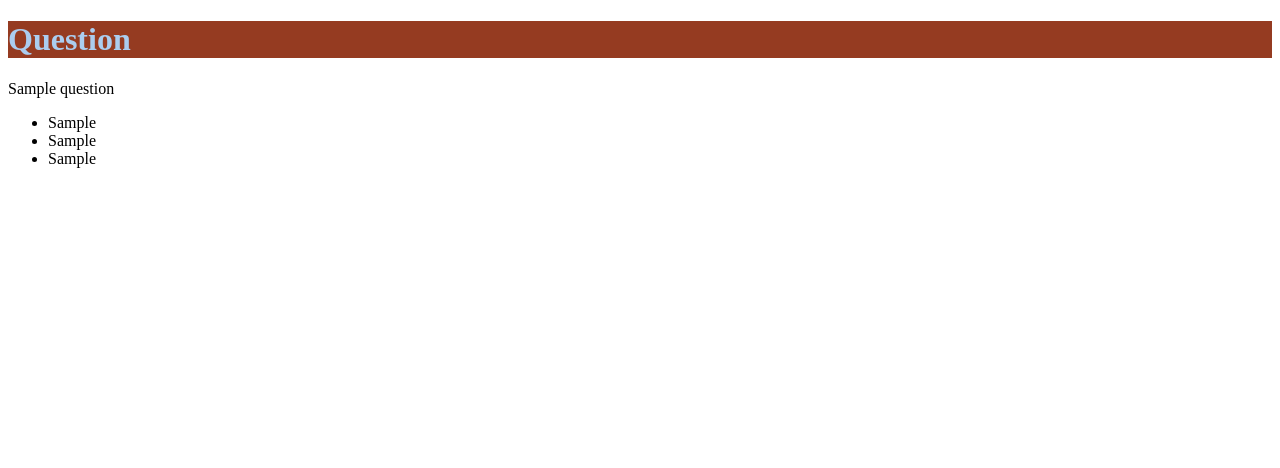
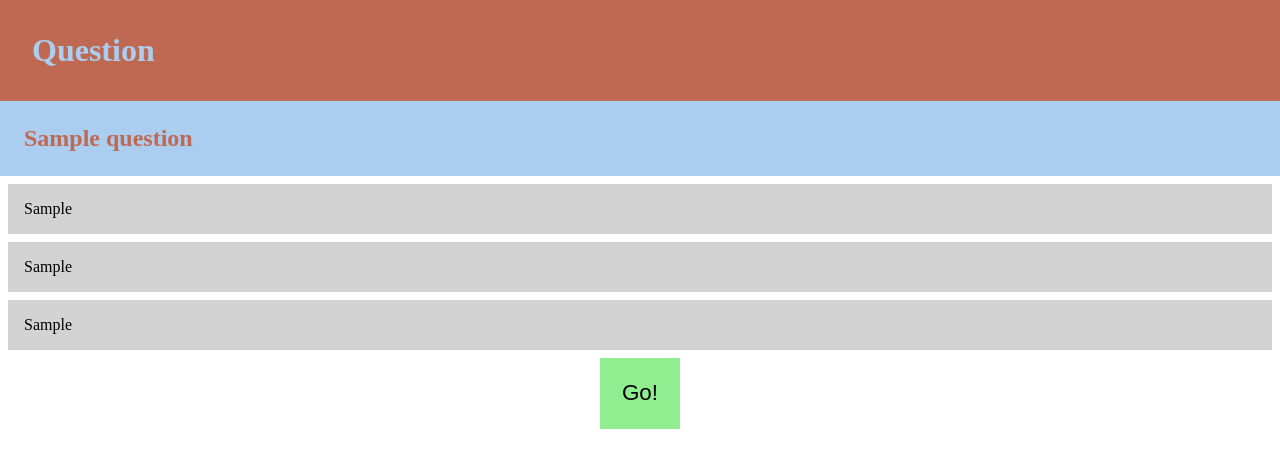
Before and after one commit to pbreteche/quizz, a PHP site: page /quizz in a window 1280 px wide. Shown: the top 468 px of the page. Run offline with PHP 8.4, Linux system fonts and the light colour scheme; tables that the repository leaves empty or names only in its code hold one stand-in row (values such as "Sample post").

Commit message:
création du formulaire de question

```diff
--- a/public/css/style.css
+++ b/public/css/style.css
@@ -1,4 +1,46 @@
+body {
+  margin: 0;
+  padding: 0;
+}
+
 h1 {
-  background-color: #953b21;
+  margin: 0;
+  padding: 1em;
+  background-color: #BF6952;
   color: #abcdef;
 }
+
+h2 {
+  margin: 0;
+  padding: 1em;
+  background-color: #abcdef;
+  color: #BF6952;
+}
+
+input[type=radio] {
+  display: none;
+}
+
+
+input[type=radio] + label {
+  display: block;
+  padding: 1em;
+  margin: .5em;
+  transition: all 400ms;
+  background-color: lightgray;
+  cursor: pointer;
+}
+
+input[type=radio]:checked + label {
+  background-color: orange;
+}
+
+button {
+  cursor: pointer;
+  margin: 0 auto;
+  display: block;
+  font-size: 1.4em;
+  padding: 1em;
+  border: none;
+  background-color: lightgreen;
+}
--- a/src/Html/Quizz.php
+++ b/src/Html/Quizz.php
@@ -11,11 +11,22 @@
 <body>
 <h1>Question</h1>
 
-<p><?= $data['title'] ?></p>
-<ul>
-    <li><?= $data['good_choice'] ?></li>
-    <li><?= $data['bad_choice_1'] ?></li>
-    <li><?= $data['bad_choice_2'] ?></li>
-</ul>
+<h2><?= $data['title'] ?></h2>
+
+<form method="post">
+    <div class="response">
+        <input type="radio" name="response" value="good" id="response_good" />
+        <label for="response_good"><?= $data['good_choice'] ?></label>
+    </div>
+    <div class="response">
+        <input type="radio" name="response" value="bad" id="response_bad_1" />
+        <label for="response_bad_1"><?= $data['bad_choice_1'] ?></label>
+    </div>
+    <div class="response">
+        <input type="radio" name="response" value="bad" id="response_bad_2" />
+        <label for="response_bad_2"><?= $data['bad_choice_2'] ?></label>
+    </div>
+    <button>Go!</button>
+</form>
 </body>
 </html>
```
